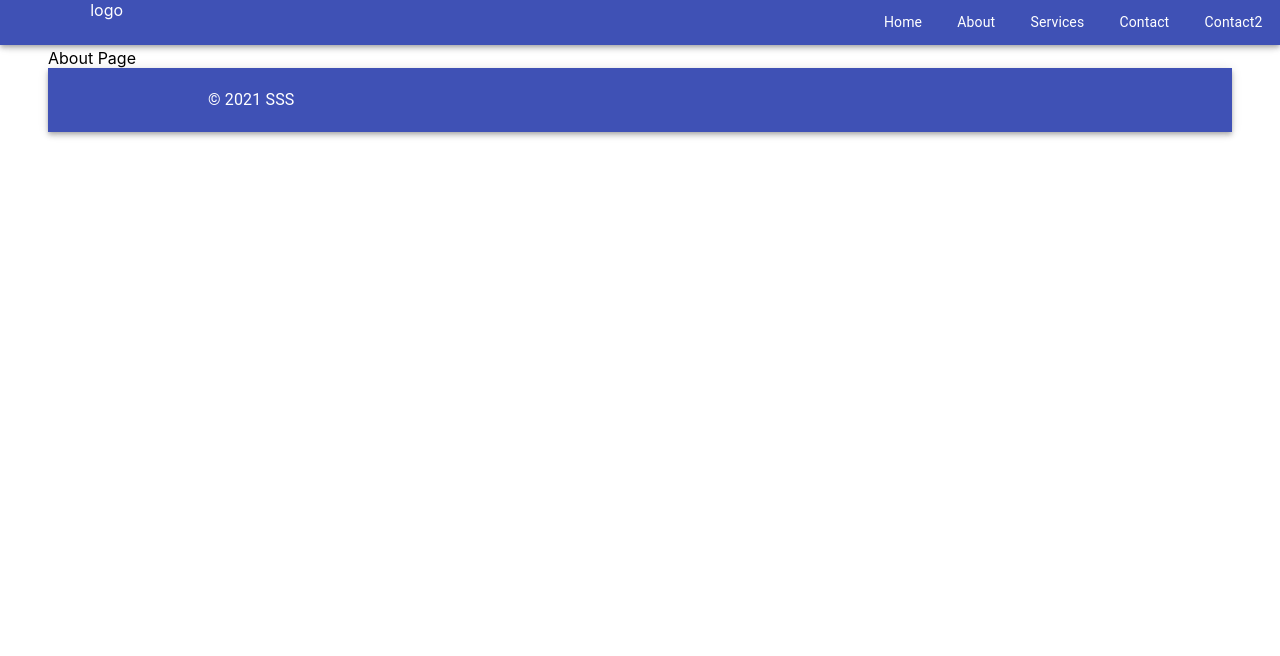
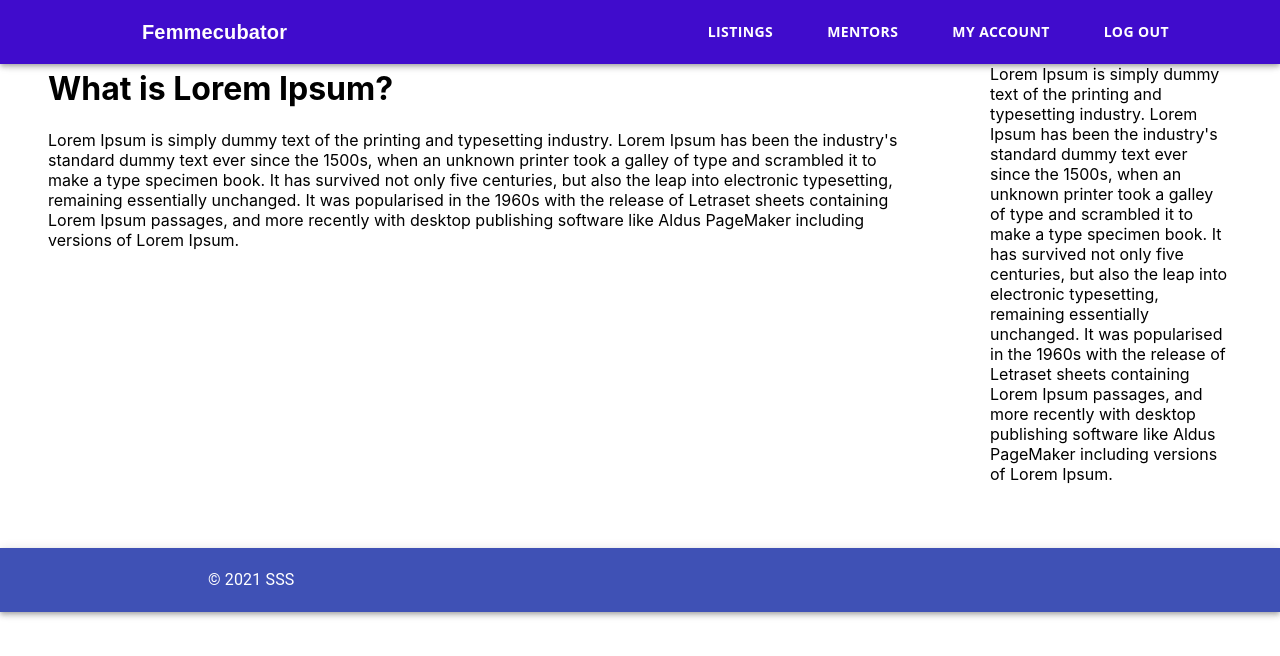
Before and after one commit to ramprasad777/sss, a React (Create React App) app: page /about in a window 1280 px wide. Shown: the top 656 px of the page. Built offline with nearby package versions, Linux system fonts and the light colour scheme.

Commit message:
dev-01|updates

```diff
--- a/src/App.js
+++ b/src/App.js
@@ -1,36 +1,29 @@
 // import logo from './logo.svg';
 import './App.css';
 import Footer from './components/Footer/Footer';
-import Header from './components/Header/Header';
+// import Header from './components/Header/Header';
+import Header from './components/Header/ResHeader';
 
-import { Container, AppBar, makeStyles, Grid} from '@material-ui/core';
+import { AppBar, Grid} from '@material-ui/core';
 
 import {BrowserRouter as Router} from 'react-router-dom';
 import Body from './components/Body/Body';
 
-const useStyles = makeStyles((theme)=>({
-  root:{
-      width: "100vw",
-      height: "100vh",
-      // backgroundColor: theme.palette.grey[300],
-      padding: theme.spacing(6)
-  }
-}))
-
 function App() {
-  const classes = useStyles();
   return (
     <div className="App">
       <Router>
-        <Container className={classes.root} fixed>
-          <AppBar>
+
+          {/* <AppBar>
             <Grid container className={'container'}>
               <Header />
             </Grid>
+          </AppBar> */}
+          <AppBar>
+            <Header />
           </AppBar>
           <Body />
           <Footer />
-        </Container>
       </Router>
     </div>
   );
--- a/src/components/Body/Body.js
+++ b/src/components/Body/Body.js
@@ -1,12 +1,18 @@
 import React from 'react';
 import {Route} from 'react-router-dom';
-import {makeStyles} from '@material-ui/core';
+import {Container, makeStyles} from '@material-ui/core';
 import Home from '../Pages/Home/Home';
 import Services from '../Pages/Services/Services';
 import About from '../Pages/About/About';
 import Contact from '../Pages/Contact/Contact';
 
+
 const useStyles = makeStyles((theme)=>({
+    root:{
+        width: "100%",
+        // backgroundColor: theme.palette.grey[300],
+        padding: theme.spacing(6)
+    },
     bodyPanel:{
         textAlign:"left"
     }
@@ -15,6 +21,7 @@ export default function Body(){
     const classes = useStyles();
     return(
         <>
+        <Container className={classes.root}>
             <div className={classes.bodyPanel}>
                 <Route exact path="/" component={Home} />
                 <Route exact path="/home" component={Home} />
@@ -22,6 +29,7 @@ export default function Body(){
                 <Route exact path="/services" component={Services} />
                 <Route exact path="/contact" component={Contact} />
             </div>
+        </Container>
         </>
     )
 }
--- /dev/null
+++ b/src/components/Header/ResHeader.js
@@ -0,0 +1,180 @@
+import {
+    AppBar,
+    Toolbar,
+    Typography,
+    makeStyles,
+    Button,
+    IconButton,
+    Drawer,
+    Link,
+    MenuItem,
+  } from "@material-ui/core";
+  import MenuIcon from "@material-ui/icons/Menu";
+  import React, { useState, useEffect } from "react";
+  import { Link as RouterLink } from "react-router-dom";
+
+  const headersData = [
+    {
+      label: "Listings",
+      href: "/listings",
+    },
+    {
+      label: "Mentors",
+      href: "/mentors",
+    },
+    {
+      label: "My Account",
+      href: "/account",
+    },
+    {
+      label: "Log Out",
+      href: "/logout",
+    },
+  ];
+
+  const useStyles = makeStyles(() => ({
+    header: {
+      backgroundColor: "#400CCC",
+      paddingRight: "79px",
+      paddingLeft: "118px",
+      "@media (max-width: 900px)": {
+        paddingLeft: 0,
+      },
+    },
+    logo: {
+      fontFamily: "Work Sans, sans-serif",
+      fontWeight: 600,
+      color: "#FFFEFE",
+      textAlign: "left",
+    },
+    menuButton: {
+      fontFamily: "Open Sans, sans-serif",
+      fontWeight: 700,
+      size: "18px",
+      marginLeft: "38px",
+    },
+    toolbar: {
+      display: "flex",
+      justifyContent: "space-between",
+    },
+    drawerContainer: {
+      padding: "20px 30px",
+    },
+  }));
+
+  export default function Header() {
+    const { header, logo, menuButton, toolbar, drawerContainer } = useStyles();
+
+    const [state, setState] = useState({
+      mobileView: false,
+      drawerOpen: false,
+    });
+
+    const { mobileView, drawerOpen } = state;
+
+    useEffect(() => {
+      const setResponsiveness = () => {
+        return window.innerWidth < 900
+          ? setState((prevState) => ({ ...prevState, mobileView: true }))
+          : setState((prevState) => ({ ...prevState, mobileView: false }));
+      };
+
+      setResponsiveness();
+
+      window.addEventListener("resize", () => setResponsiveness());
+    }, []);
+
+    const displayDesktop = () => {
+      return (
+        <Toolbar className={toolbar}>
+          {femmecubatorLogo}
+          <div>{getMenuButtons()}</div>
+        </Toolbar>
+      );
+    };
+
+    const displayMobile = () => {
+      const handleDrawerOpen = () =>
+        setState((prevState) => ({ ...prevState, drawerOpen: true }));
+      const handleDrawerClose = () =>
+        setState((prevState) => ({ ...prevState, drawerOpen: false }));
+
+      return (
+        <Toolbar>
+          <IconButton
+            {...{
+              edge: "start",
+              color: "inherit",
+              "aria-label": "menu",
+              "aria-haspopup": "true",
+              onClick: handleDrawerOpen,
+            }}
+          >
+            <MenuIcon />
+          </IconButton>
+
+          <Drawer
+            {...{
+              anchor: "left",
+              open: drawerOpen,
+              onClose: handleDrawerClose,
+            }}
+          >
+            <div className={drawerContainer}>{getDrawerChoices()}</div>
+          </Drawer>
+
+          <div>{femmecubatorLogo}</div>
+        </Toolbar>
+      );
+    };
+
+    const getDrawerChoices = () => {
+      return headersData.map(({ label, href }) => {
+        return (
+          <Link
+            {...{
+              component: RouterLink,
+              to: href,
+              color: "inherit",
+              style: { textDecoration: "none" },
+              key: label,
+            }}
+          >
+            <MenuItem>{label}</MenuItem>
+          </Link>
+        );
+      });
+    };
+
+    const femmecubatorLogo = (
+      <Typography variant="h6" component="h1" className={logo}>
+        Femmecubator
+      </Typography>
+    );
+
+    const getMenuButtons = () => {
+      return headersData.map(({ label, href }) => {
+        return (
+          <Button
+            {...{
+              key: label,
+              color: "inherit",
+              to: href,
+              component: RouterLink,
+              className: menuButton,
+            }}
+          >
+            {label}
+          </Button>
+        );
+      });
+    };
+
+    return (
+      <header>
+        <AppBar className={header}>
+          {mobileView ? displayMobile() : displayDesktop()}
+        </AppBar>
+      </header>
+    );
+  }
--- a/src/components/Pages/About/About.js
+++ b/src/components/Pages/About/About.js
@@ -1,8 +1,35 @@
 import React from 'react';
+import { makeStyles } from '@material-ui/core/styles';
+import Grid from '@material-ui/core/Grid';
+const useStyles = makeStyles((theme) => ({
+    root: {
+      flexGrow: 1,
+    },
+    paper: {
+      padding: theme.spacing(2),
+      textAlign: 'center',
+      color: theme.palette.text.secondary,
+    },
+}));
 export default function About(){
+    const classes = useStyles();
     return(
         <>
-            About Page
+            <div className={classes.root}>
+            <Grid container spacing={9}>
+                <Grid item xs={12} sm={9}>
+                    <h1>What is Lorem Ipsum?</h1>
+                    <p>
+                        Lorem Ipsum is simply dummy text of the printing and typesetting industry. Lorem Ipsum has been the industry's standard dummy text ever since the 1500s, when an unknown printer took a galley of type and scrambled it to make a type specimen book. It has survived not only five centuries, but also the leap into electronic typesetting, remaining essentially unchanged. It was popularised in the 1960s with the release of Letraset sheets containing Lorem Ipsum passages, and more recently with desktop publishing software like Aldus PageMaker including versions of Lorem Ipsum.
+                    </p>
+                </Grid>
+                <Grid item xs={12} sm={3}>
+                    <p>
+                        Lorem Ipsum is simply dummy text of the printing and typesetting industry. Lorem Ipsum has been the industry's standard dummy text ever since the 1500s, when an unknown printer took a galley of type and scrambled it to make a type specimen book. It has survived not only five centuries, but also the leap into electronic typesetting, remaining essentially unchanged. It was popularised in the 1960s with the release of Letraset sheets containing Lorem Ipsum passages, and more recently with desktop publishing software like Aldus PageMaker including versions of Lorem Ipsum.
+                    </p>
+                </Grid>
+            </Grid>
+            </div>
         </>
     )
 }
--- a/src/data/Content.json
+++ b/src/data/Content.json
@@ -77,6 +77,16 @@
                 "description": "Hello world",
                 "imgUrl": "https://eppeok.guru/wp-content/uploads/2019/12/main-bg.jpg"
             }
+        ],
+        "AboutPage":[
+            {
+                "mainContent":[
+                    {
+                        "id":"1",
+                        "content": "Lorem ipsums is simply dummy text"
+                    }
+                ]
+            }
         ]
     }
 }
```
